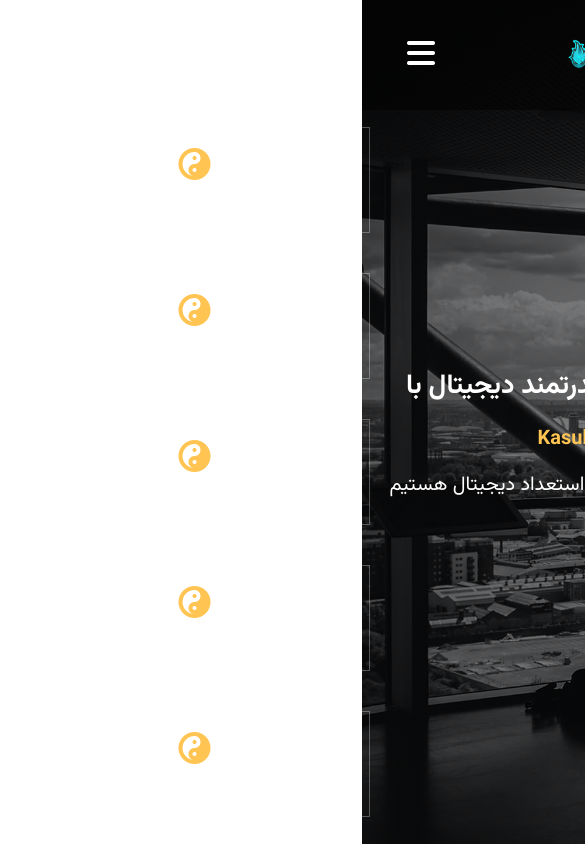
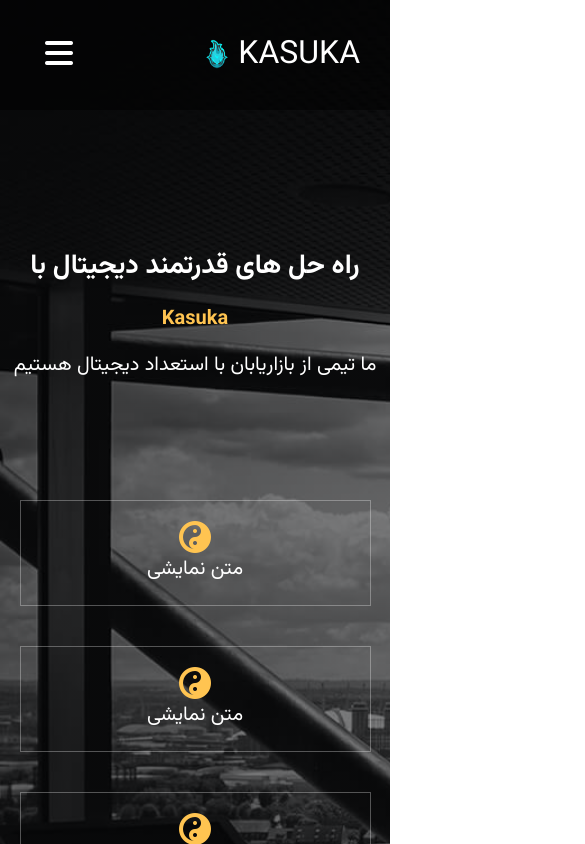
Before and after one commit to farjad12345/ProjectOne, a React (Create React App) app: page / in a window 390 px wide. Shown: the top 844 px of the page, 585 px wide, since content can reach past the window. Built offline with nearby package versions, Linux system fonts and the light colour scheme.

Commit message:
Update Responsive.css

```diff
--- a/src/Responsive.css
+++ b/src/Responsive.css
@@ -145,8 +145,7 @@
         margin-bottom: 20px !important;
 }
     .hero{
-        height: 100vh !important;
-        padding: 100px 0 !important;
+        height: 170vh !important;
 }
 .hero-bottom-box{
 margin: 20px 0 !important;
```
